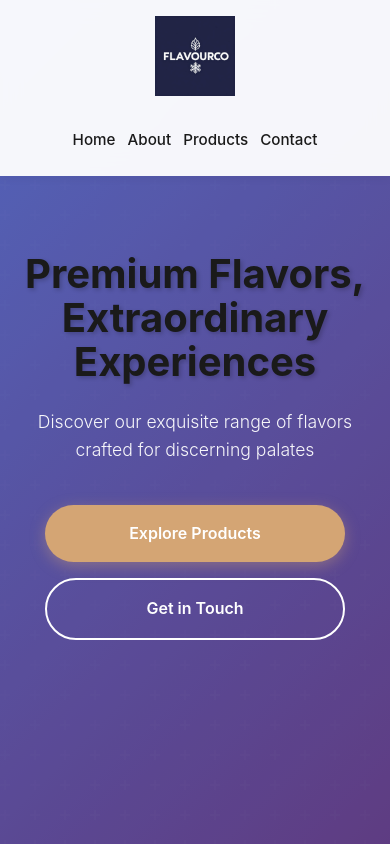
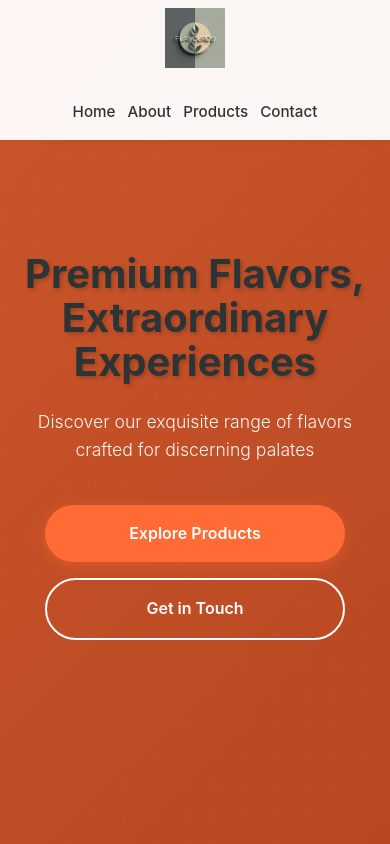
Before and after one commit to Temptingdude/FlavourCo, a React (Vite) app: page / in a window 390 px wide. Shown: the top 844 px of the page. Built offline with nearby package versions, Linux system fonts and the light colour scheme.

Commit message:
Switch to fc_logo1.svg, update color theme to vibrant orange/red, make logo fit header better

```diff
--- a/index.html
+++ b/index.html
@@ -2,7 +2,7 @@
 <html lang="en">
   <head>
     <meta charset="UTF-8" />
-    <link rel="icon" type="image/png" href="/fc_logo.png" />
+    <link rel="icon" type="image/svg+xml" href="/fc_logo1.svg" />
     <meta name="viewport" content="width=device-width, initial-scale=1.0" />
     <meta name="description" content="FlavourCo - Premium flavors and culinary experiences. Discover our exquisite range of flavors crafted for discerning palates." />
     <meta name="keywords" content="flavors, culinary, food, premium, taste, cuisine" />
--- a/src/App.css
+++ b/src/App.css
@@ -25,11 +25,13 @@
   display: flex;
   justify-content: space-between;
   align-items: center;
-  padding: 1rem 0;
+  padding: 0.5rem 0;
+  min-height: 100px;
 }
 
 .logo-img {
-  height: 120px;
+  height: 90px;
+  max-height: 90px;
   width: auto;
   object-fit: contain;
   transition: transform 0.3s ease;
@@ -92,7 +94,7 @@
   display: flex;
   align-items: center;
   justify-content: center;
-  background: linear-gradient(135deg, #667eea 0%, #764ba2 100%);
+  background: linear-gradient(135deg, var(--primary-color) 0%, var(--primary-dark) 100%);
   color: white;
   text-align: center;
   padding: 8rem 2rem 4rem;
@@ -162,13 +164,13 @@
 .btn-primary {
   background: var(--primary-color);
   color: white;
-  box-shadow: 0 4px 15px rgba(212, 165, 116, 0.4);
+  box-shadow: 0 4px 15px rgba(255, 107, 53, 0.4);
 }
 
 .btn-primary:hover {
   background: var(--primary-dark);
   transform: translateY(-2px);
-  box-shadow: 0 6px 20px rgba(212, 165, 116, 0.5);
+  box-shadow: 0 6px 20px rgba(255, 107, 53, 0.5);
   color: white;
 }
 
@@ -453,8 +455,13 @@ section {
 }
 
 @media (max-width: 768px) {
+  .nav {
+    min-height: 80px;
+  }
+
   .logo-img {
-    height: 100px;
+    height: 70px;
+    max-height: 70px;
   }
 
   .footer-logo {
@@ -497,8 +504,13 @@ section {
 }
 
 @media (max-width: 480px) {
+  .nav {
+    min-height: 70px;
+  }
+
   .logo-img {
-    height: 80px;
+    height: 60px;
+    max-height: 60px;
   }
 
   .footer-logo {
--- a/src/App.jsx
+++ b/src/App.jsx
@@ -1,5 +1,5 @@
 import { useState, useEffect } from 'react'
-import logo from '/fc_logo.png'
+import logo from '/fc_logo1.svg'
 import './App.css'
 
 function App() {
--- a/src/index.css
+++ b/src/index.css
@@ -5,14 +5,16 @@
 }
 
 :root {
-  --primary-color: #d4a574;
-  --primary-dark: #b8935f;
-  --secondary-color: #2c3e50;
-  --text-dark: #1a1a1a;
-  --text-light: #666;
+  --primary-color: #ff6b35;
+  --primary-dark: #e55a2b;
+  --primary-light: #ff8c5a;
+  --secondary-color: #2d3436;
+  --accent-color: #fdcb6e;
+  --text-dark: #2d3436;
+  --text-light: #636e72;
   --bg-light: #f8f9fa;
   --bg-white: #ffffff;
-  --border-color: #e0e0e0;
+  --border-color: #dfe6e9;
   --shadow: 0 2px 10px rgba(0, 0, 0, 0.1);
   --shadow-hover: 0 5px 20px rgba(0, 0, 0, 0.15);
 
```
Also changed, not shown: public/fc_logo1.svg (added).
